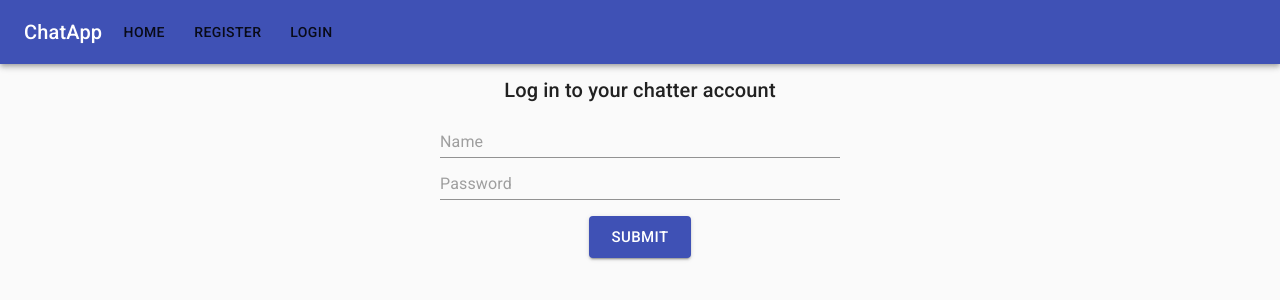
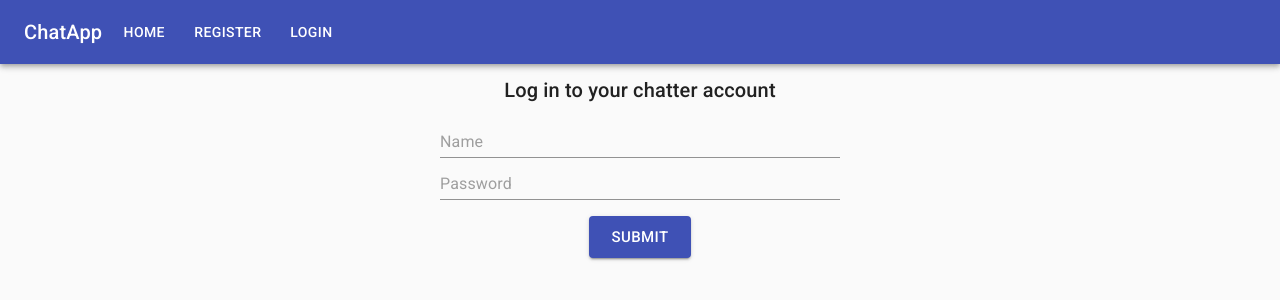
Before and after one commit to MateuszMariaGrodzki/chat, a React app in the folder app/: page /#/login in a window 1280 px wide. Shown: the top 300 px of the page. Built offline with nearby package versions, Linux system fonts and the light colour scheme.

Commit message:
Move Header component

```diff
--- a/app/src/App.tsx
+++ b/app/src/App.tsx
@@ -3,7 +3,7 @@ import { HashRouter as Router, Switch, Route } from "react-router-dom";
 import { Helmet } from "react-helmet";
 import { Container, CssBaseline } from "@material-ui/core";
 
-import Header from "./Header";
+import Header from "./components/Header";
 import Register from "./pages/Register";
 import Login from "./pages/Login";
 import Home from "./pages/Home";
--- a/app/src/Header.tsx
+++ b/app/src/components/Header/Header.tsx
@@ -1,21 +1,17 @@
 import React from "react";
-import { Link, LinkProps } from "react-router-dom";
-import { AppBar, Toolbar, IconButton, Typography, Button } from "@material-ui/core";
-import styled from "styled-components";
+import { AppBar, Toolbar, Typography, Button } from "@material-ui/core";
 
-const StyledLink = styled(Link)`
-  margin-left: 10px;
-`;
+import { StyledLink } from "./styled";
 
 const Header = () => {
   return (
     <AppBar position="static">
       <Toolbar>
         <Typography variant="h6">ChatApp</Typography>
-        <Button component={StyledLink} to="/">
+        <Button component={StyledLink} to="/" color="secondary">
           Home
         </Button>
-        <Button component={StyledLink} to="/register">
+        <Button component={StyledLink} to="/register" color="primary">
           Register
         </Button>
         <Button component={StyledLink} to="/login">
--- /dev/null
+++ b/app/src/components/Header/index.ts
@@ -0,0 +1 @@
+export { default } from "./Header";
--- /dev/null
+++ b/app/src/components/Header/styled.ts
@@ -0,0 +1,7 @@
+import styled from "styled-components";
+import { Link } from "react-router-dom";
+
+export const StyledLink = styled(Link)`
+  margin-left: 10px;
+  color: #fff;
+`;
```
